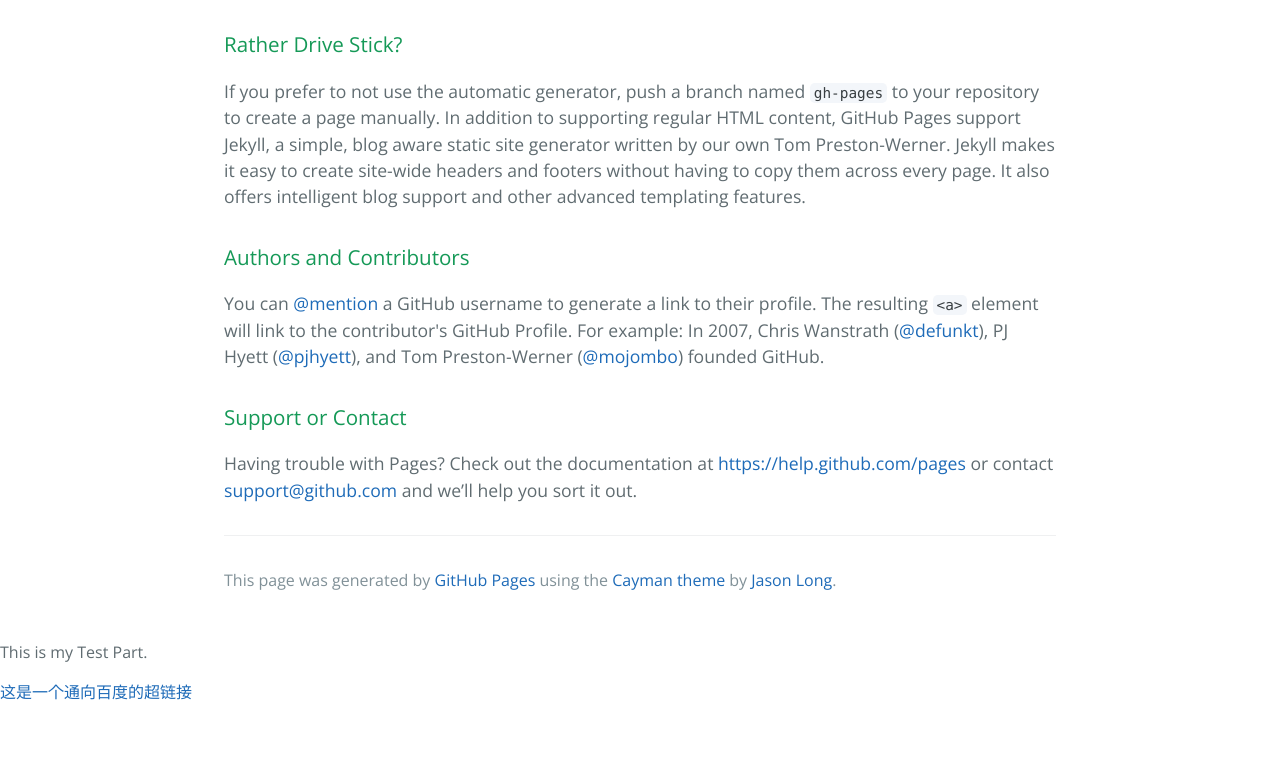
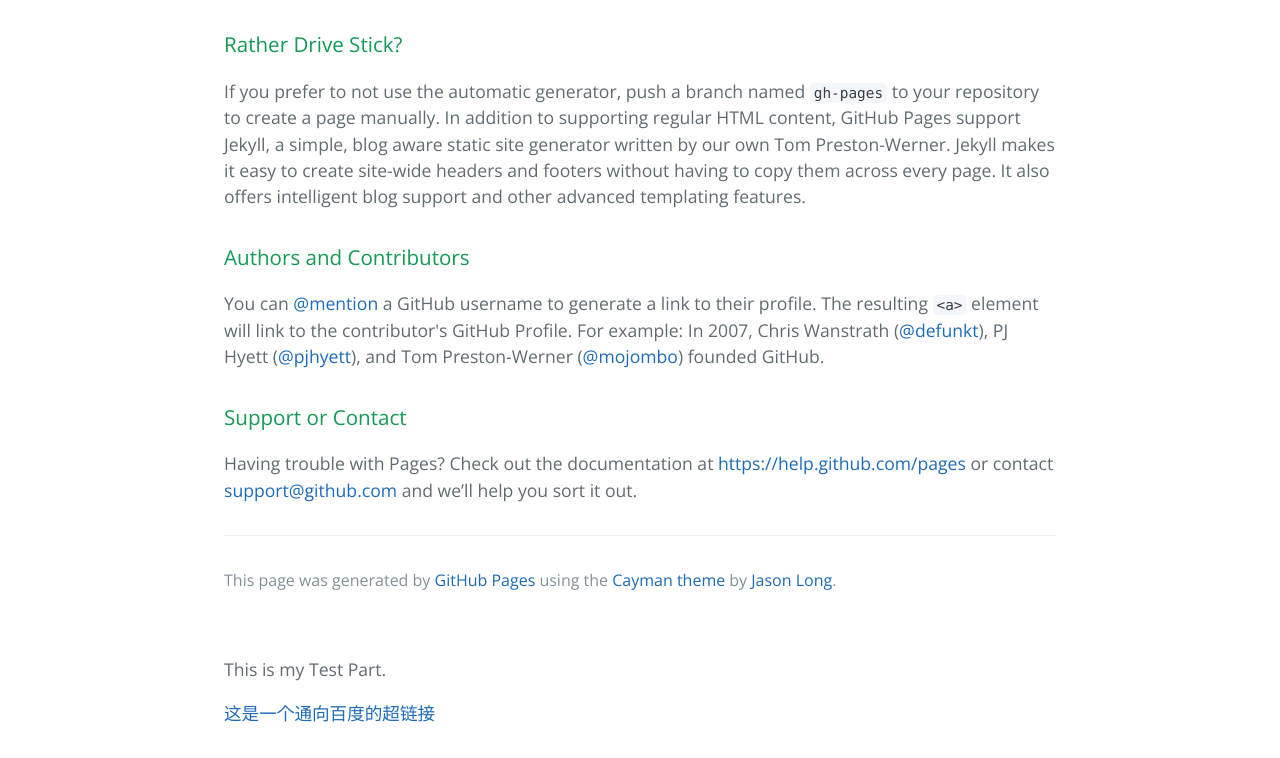
Before and after one commit to naisubing/naisubing.github.io, a plain HTML site: page index.html in a window 1280 px wide. Shown: the part 817-1575 px from the top of the page. Before the commit the page ends 1521 px from the top, so only its background shows below. Drawn offline with nearby package versions, Linux system fonts and the light colour scheme.

Commit message:
Update index.html

```diff
--- a/index.html
+++ b/index.html
@@ -66,9 +66,9 @@
       </footer>
 
     </section>
-    <section>
+    <section class="main-content">
       <p>This is my Test Part.</p>
-      <a href="www.baidu.com">这是一个通向百度的超链接</a>
+      <a href="http://www.baidu.com">这是一个通向百度的超链接</a>
     </section>
 
 
```
